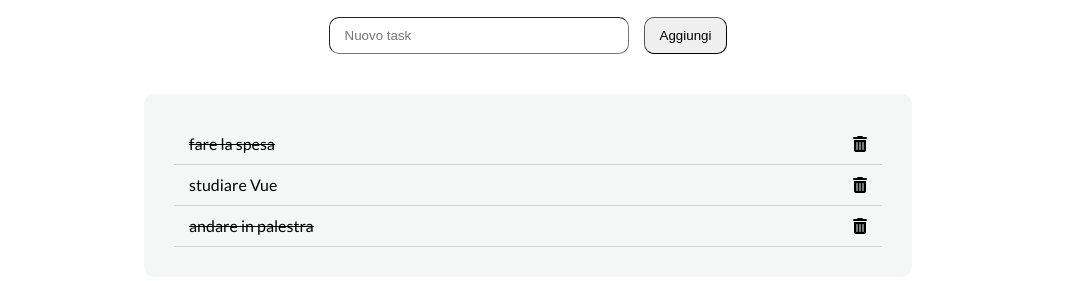
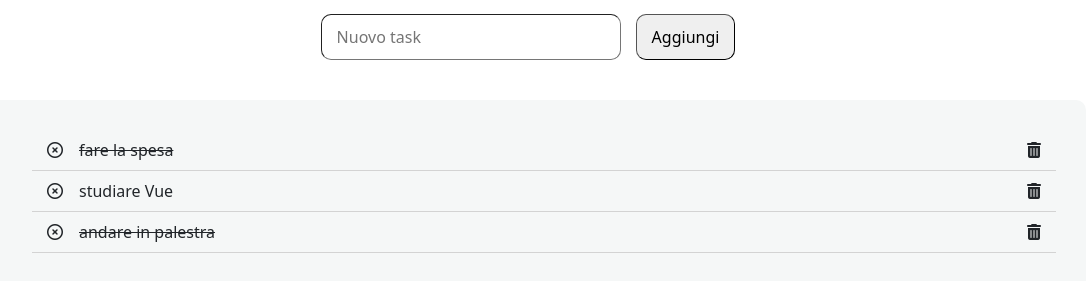
Before and after one commit to AlessiaCiabatti/vue-todolist, a plain HTML site: page index.html in a window 1280 px wide. Shown: the part 73-354 px from the top of the page, without its empty margins (112-1199 px from the left). Drawn offline with nearby package versions, Linux system fonts and the light colour scheme.

Commit message:
[add] js-eliminaTask

```diff
--- a/css/style.css
+++ b/css/style.css
@@ -64,7 +64,7 @@ img{
 .task-container li:hover{
   background-color: white;
 }
-.task-container li i{
+.task-container li .fa-trash-can{
   float: right;
   line-height: 40px;
   cursor: pointer;
--- a/index.html
+++ b/index.html
@@ -18,6 +18,9 @@
   <!-- Custom CSS  -->
   <link rel="stylesheet" href="css/style.css">
 
+  <!-- Bootstrap -->
+  <link href="https://cdn.jsdelivr.net/npm/bootstrap@5.3.3/dist/css/bootstrap.min.css" rel="stylesheet" integrity="sha384-QWTKZyjpPEjISv5WaRU9OFeRpok6YctnYmDr5pNlyT2bRjXh0JMhjY6hW+ALEwIH" crossorigin="anonymous">
+
   <title>Vue Todo List</title>
 </head>
 <body>
@@ -37,10 +40,13 @@
 
     <div class="task-container">
       <ul>
-        <!-- 2 ciclo for e aggiungi classe completed -->
-        <li v-for="(task, indice) in todoList"
-        :class="{ 'completed': task.done }">
-          <span>{{ task.thingsToDo }}</span>
+        <!-- 2 ciclo for e aggiungi classe completed solo allo span! -->
+        <li v-for="(task, indice) in todoList">
+          <!-- 3 al click si elimina -->
+          <i @click="eliminaTask(indice)" class="fa-sharp fa-regular fa-circle-xmark me-3"></i>
+          <span :class="{ 'completed': task.done }">
+            {{ task.thingsToDo }}
+          </span>
           <i class="fa-solid fa-trash-can"></i>
         </li>
         <!-- <li>
--- a/js/script.js
+++ b/js/script.js
@@ -22,5 +22,14 @@ createApp({
         },
       ]
     }
+  },
+
+  // 3
+  methods:{
+    eliminaTask(indice){
+      console.log(indice);
+      // 3 splice, 1: elimina solo un solo elemento e restituisce l'array con gli elementi rimanenti
+      this.todoList.splice(indice, 1);
+    }
   }
 }).mount('#app');
```
